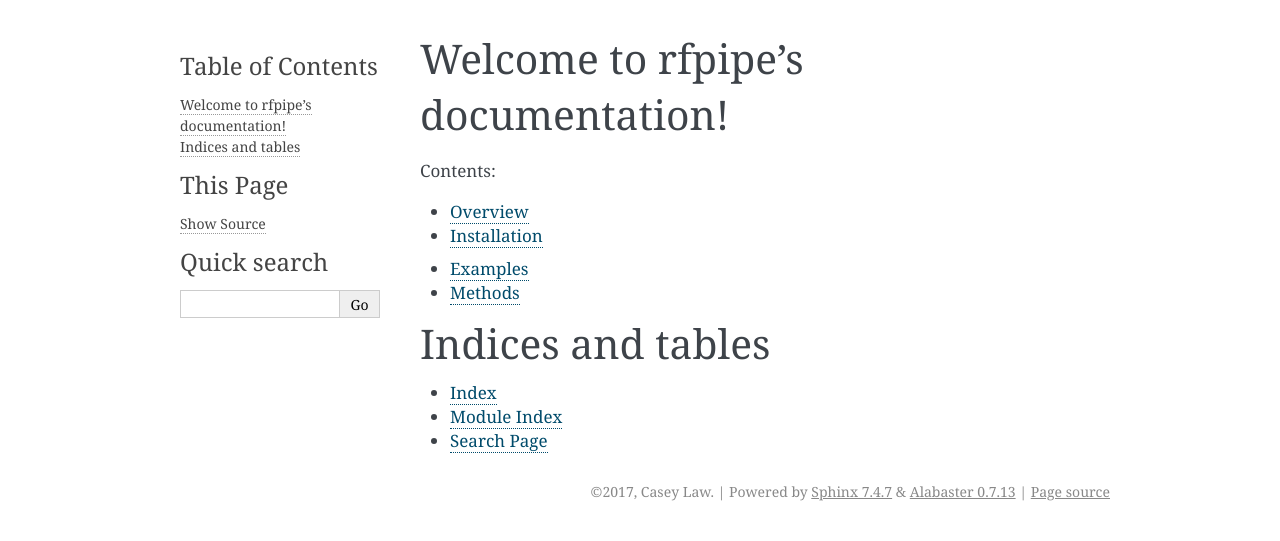
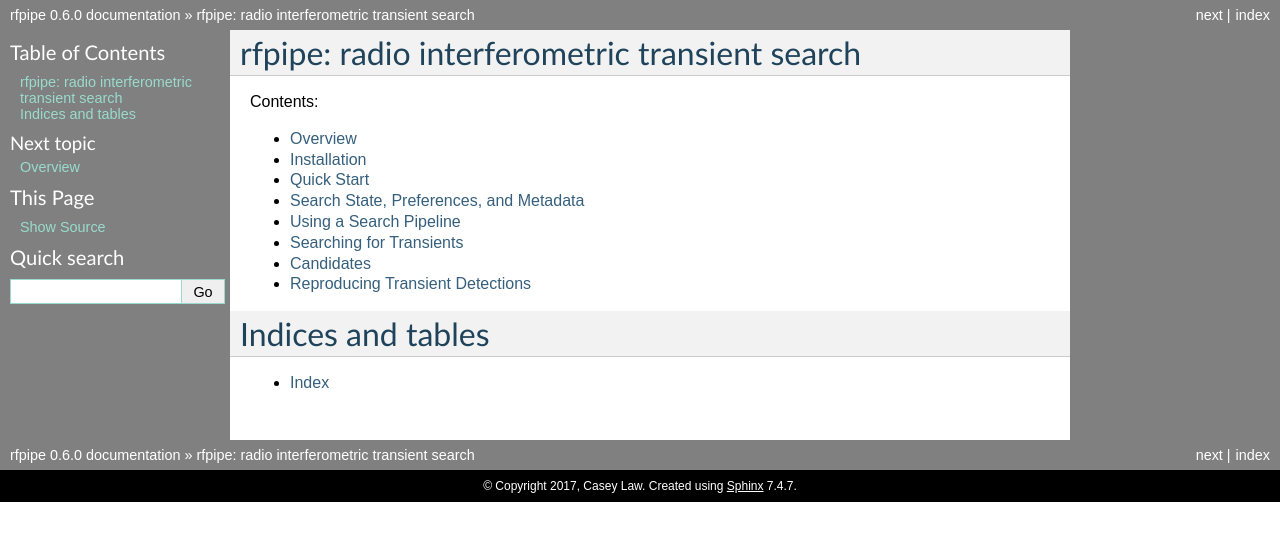
Before and after one commit to realfastvla/rfpipe, a Sphinx documentation site: the page built from docs/index.rst, in a window 1280 px wide. Shown: the top 541 px of the page. Built offline with Sphinx 7.4.7, drawn with Linux system fonts in a browser that asks for light colours.

Commit message:
basic style and files in place

```diff
--- a/docs/Examples.rst
+++ b/docs/Examples.rst
@@ -1,5 +1,5 @@
 Examples
-########
+#############
 
 rfpipe can be used as
 
--- a/docs/Methods.rst
+++ /dev/null
@@ -1,8 +0,0 @@
-Methods
-#######
-
-rfpipe does...
-
-.. autoclass:: rfpipe.rfpipe
-   :members:
-   :undoc-members:
--- a/docs/Overview.rst
+++ b/docs/Overview.rst
@@ -1,12 +1,28 @@
 Overview
-########
+###############
 
-rfpipe is...
+rfpipe is a library for interferometric radio transient searches. It is designed to run on a multi-core architectures using visibility data as input. Transient searches are typically run by forming images, but other algorithms are allowed. The primary use case is for fast sampled (millisecond scale) visibilities from the Very Large Array.
 
 Installation
-########
+####################
 
-Uses setuptools...
+Use the anaconda installer to create a new environment::
+
+  conda config --add channels pkgw-forge
+  conda config --add channels conda-forge
+  conda create -n realfast numpy scipy cython matplotlib pwkit casa-tools casa-python casa-data numba astropy pyfftw
+  source activate realfast
+  pip install git+ssh://git@github.com/realfastvla/rfpipe
+
+
+Quick Start
+#############
+
+In Python, run a simple search pipeline like::
+
+  import rfpipe
+  st = rfpipe.state.State(sdmfile='sdmname', sdmscan=sdmscan)
+  candcollection = rfpipe.pipeline.pipeline_scan(st)
 
 .. toctree::
    :maxdepth: 2
--- /dev/null
+++ b/docs/Pipeline.rst
@@ -0,0 +1,15 @@
+Using a Search Pipeline
+##############################
+
+A transient search is composed of a series of steps to read, prepare, and process data...
+
+The standard search is described by this flow chart:
+
+.. image:: rf-pipeline.png
+
+
+The pipeline module has the following members:
+
+.. automodule:: rfpipe.pipeline
+   :members:
+   :undoc-members:
--- /dev/null
+++ b/docs/Reproduce.rst
@@ -0,0 +1,8 @@
+Reproducing Transient Detections
+#######
+
+The rfpipe library has been developed for the realfast project, a real-time transient search instrument at the VLA. The realfast project will capture VLA visibility data for candidate transients detected in real time. Those results can be reproduced offline by rfpipe.
+
+.. automodule:: rfpipe.reproduce
+   :members:
+   :undoc-members:
--- /dev/null
+++ b/docs/Searching.rst
@@ -0,0 +1,8 @@
+Searching for Transients
+##############################
+
+Functions for searching...
+
+.. automodule:: rfpipe.search
+   :members:
+   :undoc-members:
--- /dev/null
+++ b/docs/State.rst
@@ -0,0 +1,16 @@
+Search State, Preferences, and Metadata
+####################################################
+
+The definition of a search in rfpipe is controlled with a the state.State object. A state is uniquely defined by two other classes, preferences and metadata. The preferences are parameters that define what the user wants to search, how to search, etc.. The metadata defines the way the data were recorded (e.g., observing frequency, time resolution, etc.). The state object combines these two other classes to derive run-time properties that control the search.
+
+.. autoclass:: rfpipe.state.State
+   :members:
+   :undoc-members:
+
+.. autoclass:: rfpipe.preferences.Preferences
+   :members:
+   :undoc-members:
+
+.. autoclass:: rfpipe.metadata.Metadata
+   :members:
+   :undoc-members:
--- a/docs/conf.py
+++ b/docs/conf.py
@@ -16,7 +16,7 @@
 # add these directories to sys.path here. If the directory is relative to the
 # documentation root, use os.path.abspath to make it absolute, like shown here.
 #
-# import os
+import os
 # import sys
 # sys.path.insert(0, os.path.abspath('.'))
 
@@ -65,10 +65,13 @@ author = u'Casey Law'
 # |version| and |release|, also used in various other places throughout the
 # built documents.
 #
+here = os.path.abspath(os.path.dirname(__file__))
+with open(os.path.join(here, '..', project, 'version.py')) as f:
+    exec(f.read())
 # The short X.Y version.
-version = u'0.15'
+version = __version__
 # The full version, including alpha/beta/rc tags.
-release = u'0.15'
+release = __version__
 
 # The language for content autogenerated by Sphinx. Refer to documentation
 # for a list of supported languages.
@@ -128,13 +131,20 @@ todo_include_todos = False
 # The theme to use for HTML and HTML Help pages.  See the documentation for
 # a list of builtin themes.
 #
-html_theme = 'alabaster'
+html_theme = 'classic'
 
 # Theme options are theme-specific and customize the look and feel of a theme
 # further.  For a list of options available for each theme, see the
 # documentation.
 #
-# html_theme_options = {}
+html_theme_options = {
+    "sidebarbgcolor": "grey",
+    "relbarbgcolor": "grey",
+    "footerbgcolor": "black"
+}
+# html_theme_options = {
+#     "relbarbgcolor": "black",
+#     }
 
 # Add any paths that contain custom themes here, relative to this directory.
 # html_theme_path = []
--- a/docs/index.rst
+++ b/docs/index.rst
@@ -3,8 +3,8 @@
    You can adapt this file completely to your liking, but it should at least
    contain the root `toctree` directive.
 
-Welcome to rfpipe's documentation!
-==================================
+rfpipe: radio interferometric transient search
+=================================================
 
 Contents:
 
@@ -12,12 +12,13 @@ Contents:
    :maxdepth: 2
 
    Overview
-   Examples
-   Methods
+   State
+   Pipeline
+   Searching
+   Candidates
+   Reproduce
 
 Indices and tables
 ==================
 
 * :ref:`genindex`
-* :ref:`modindex`
-* :ref:`search`
```
Also changed, not shown: docs/Candidates.rst (added, +12 -0 lines), docs/rf-pipeline.png (added).
